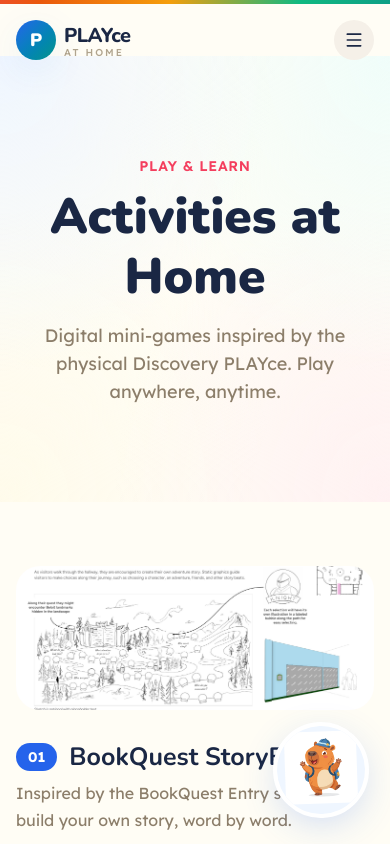
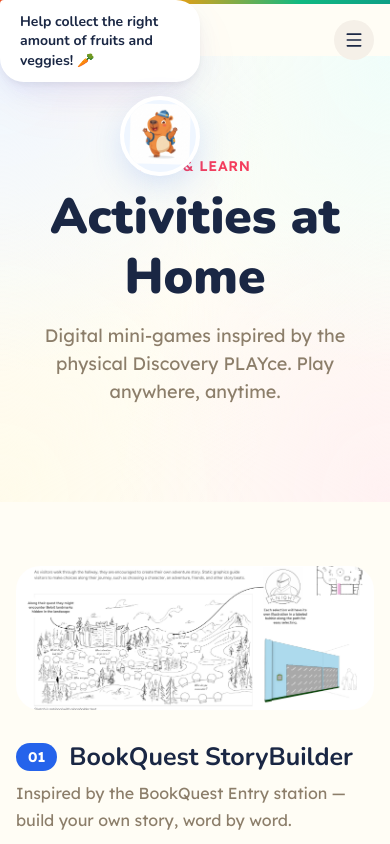
Before and after one commit to hxrnoorsinghai-design/PlayCe-At-Home, a Next.js app: page /en/activities in a window 390 px wide. Shown: the top 844 px of the page. Built offline with nearby package versions, Linux system fonts and the light colour scheme.

Commit message:
feat: upgrade capybara to roam globally and guide on activities page

```diff
--- a/src/app/[locale]/activities/page.tsx
+++ b/src/app/[locale]/activities/page.tsx
@@ -8,6 +8,8 @@
 import { BreathingGuide } from "@/components/activities/BreathingGuide";
 import { TimerModule } from "@/components/activities/TimerModule";
 
+import { ActivitiesGuideInit, ActivitiesGuideWrapper } from "@/components/activities/ActivitiesGuideWrapper";
+
 const activitySections = [
   {
     num: "01",
@@ -15,6 +17,8 @@
     titleEs: "Constructor de Historias BookQuest",
     descEn: "Inspired by the BookQuest Entry station — build your own story, word by word.",
     descEs: "Inspirado en la estación de entrada BookQuest — construye tu propia historia, palabra por palabra.",
+    tipEn: "Drag the words around to build a fun story! 📖",
+    tipEs: "¡Arrastra las palabras para construir una historia divertida! 📖",
     color: "playceBlue",
     image: "/images/playce/bookquest-entry.jpg",
     bgColor: "var(--color-playce-blue-50)",
@@ -25,6 +29,8 @@
     titleEs: "Guía de Respiración de Bienestar",
     descEn: "Inspired by the Wellness Nook — practice calm breathing together.",
     descEs: "Inspirado en el Rincón de Bienestar — practica la respiración tranquila juntos.",
+    tipEn: "Follow the circle to take deep, calming breaths! 🧘",
+    tipEs: "¡Sigue el círculo para respirar profundo y calmarte! 🧘",
     color: "playceTeal",
     image: "/images/playce/wellness-nook.jpg",
     bgColor: "var(--color-playce-teal-50)",
@@ -35,6 +41,8 @@
     titleEs: "Lavarse las Manos y Cepillarse los Dientes",
     descEn: "Inspired by the Bathroom Routines station — build healthy habits with fun timers.",
     descEs: "Inspirado en la estación Rutinas de Baño — construye hábitos saludables con temporizadores divertidos.",
+    tipEn: "Press start and keep scrubbing until the timer stops! 🧼",
+    tipEs: "¡Presiona iniciar y sigue frotando hasta que se detenga el temporizador! 🧼",
     color: "playceLeaf",
     image: "/images/playce/bathroom-station.jpg",
     bgColor: "var(--color-playce-leaf-50)",
@@ -45,6 +53,8 @@
     titleEs: "Emparejar Calcetines de Lavandería",
     descEn: "Inspired by the Laundry station — match socks by color and pattern.",
     descEs: "Inspirado en la estación de Lavandería — empareja calcetines por color y patrón.",
+    tipEn: "Can you find all the matching pairs of socks? 🧦",
+    tipEs: "¿Puedes encontrar todos los pares de calcetines iguales? 🧦",
     color: "playceCoral",
     image: "/images/playce/laundry-station.jpg",
     bgColor: "var(--color-playce-coral-50)",
@@ -55,6 +65,8 @@
     titleEs: "Menú de Cocina Comunitaria",
     descEn: "Inspired by the Community Kitchen — create your own menu from scratch.",
     descEs: "Inspirado en la Cocina Comunitaria — crea tu propio menú desde cero.",
+    tipEn: "What's for dinner? Build a yummy menu! 🍕",
+    tipEs: "¿Qué hay para cenar? ¡Construye un menú delicioso! 🍕",
     color: "playceOrange",
     image: "/images/playce/kitchen-station.jpg",
     bgColor: "var(--color-playce-orange-50)",
@@ -65,6 +77,8 @@
     titleEs: "Mercado de Agricultores",
     descEn: "Inspired by the Farmers Market station — count, sort, and sell.",
     descEs: "Inspirado en la estación del Mercado de Agricultores — cuenta, clasifica y vende.",
+    tipEn: "Help collect the right amount of fruits and veggies! 🥕",
+    tipEs: "¡Ayuda a recolectar la cantidad correcta de frutas y verduras! 🥕",
     color: "playceSun",
     image: "/images/playce/farmers-market.jpg",
     bgColor: "var(--color-playce-sun-50)",
@@ -91,6 +105,7 @@
 
   return (
     <div className="overflow-hidden">
+      <ActivitiesGuideInit />
       {/* Hero */}
       <section className="relative py-24 px-4 gradient-mesh">
         <div className="max-w-4xl mx-auto text-center relative z-10">
@@ -154,7 +169,9 @@
                 </ScrollReveal>
 
                 <ScrollReveal delay={0.15}>
-                  <ActivityComponent locale={locale} />
+                  <ActivitiesGuideWrapper messageEn={section.tipEn} messageEs={section.tipEs}>
+                    <ActivityComponent locale={locale} />
+                  </ActivitiesGuideWrapper>
                 </ScrollReveal>
               </div>
             </div>
--- /dev/null
+++ b/src/components/activities/ActivitiesGuideWrapper.tsx
@@ -0,0 +1,41 @@
+"use client";
+
+import { useEffect, useRef } from "react";
+import { useMascotStore } from "@/store/useMascotStore";
+import { useInView } from "framer-motion";
+
+interface ActivitiesGuideWrapperProps {
+  children: React.ReactNode;
+  messageEn: string;
+  messageEs: string;
+}
+
+export function ActivitiesGuideWrapper({ children, messageEn, messageEs }: ActivitiesGuideWrapperProps) {
+  const { setGuideMessage } = useMascotStore();
+  const ref = useRef<HTMLDivElement>(null);
+  const isInView = useInView(ref, { margin: "-40% 0px -40% 0px" });
+
+  useEffect(() => {
+    if (isInView) {
+      setGuideMessage(messageEn, messageEs);
+    }
+  }, [isInView, messageEn, messageEs, setGuideMessage]);
+
+  return (
+    <div ref={ref} onMouseEnter={() => setGuideMessage(messageEn, messageEs)}>
+      {children}
+    </div>
+  );
+}
+
+// A global initializer for the Activities page to turn on guide mode
+export function ActivitiesGuideInit() {
+  const { setMode } = useMascotStore();
+
+  useEffect(() => {
+    setMode("guide");
+    return () => setMode("roam");
+  }, [setMode]);
+
+  return null;
+}
--- a/src/components/ui/CapybaraMascot.tsx
+++ b/src/components/ui/CapybaraMascot.tsx
@@ -2,9 +2,17 @@
 
 import { useState, useEffect } from "react";
 import Image from "next/image";
-import { motion, AnimatePresence } from "framer-motion";
+import { motion, AnimatePresence, useMotionValue, useSpring } from "framer-motion";
 import { X } from "lucide-react";
 import { useLocale } from "next-intl";
+import { useMascotStore } from "@/store/useMascotStore";
+
+const ROAM_POSITIONS = [
+  "bottom-4 right-4 md:bottom-8 md:right-8",
+  "bottom-4 left-4 md:bottom-8 md:left-8",
+  "top-20 right-4 md:top-24 md:right-8",
+  "top-20 left-4 md:top-24 md:left-8",
+];
 
 const messages = {
   en: [
@@ -26,40 +34,106 @@
 export function CapybaraMascot() {
   const locale = useLocale();
   const isEn = locale === "en";
+  const { mode, guideMessageEn, guideMessageEs } = useMascotStore();
+
   const [isVisible, setIsVisible] = useState(false);
   const [showMessage, setShowMessage] = useState(false);
   const [messageIndex, setMessageIndex] = useState(0);
   const [dismissed, setDismissed] = useState(false);
 
-  // Delay the mascot's initial appearance
+  const [roamPosIndex, setRoamPosIndex] = useState(0);
+
+  // Mouse tracking for guide mode
+  const mouseX = useMotionValue(0);
+  const mouseY = useMotionValue(0);
+  const springX = useSpring(mouseX, { stiffness: 100, damping: 20 });
+  const springY = useSpring(mouseY, { stiffness: 100, damping: 20 });
+
+  useEffect(() => {
+    if (mode !== 'guide') return;
+
+    const handleMouseMove = (e: MouseEvent) => {
+      // Offset by 40px so it doesn't block the actual pointer
+      mouseX.set(e.clientX + 40);
+      mouseY.set(e.clientY + 40);
+    };
+
+    window.addEventListener("mousemove", handleMouseMove);
+    return () => window.removeEventListener("mousemove", handleMouseMove);
+  }, [mode, mouseX, mouseY]);
+
+  // Initial appearance
   useEffect(() => {
     if (dismissed) return;
-    const timer = setTimeout(() => {
-      setIsVisible(true);
-    }, 2000);
+    const timer = setTimeout(() => setIsVisible(true), 2000);
     return () => clearTimeout(timer);
   }, [dismissed]);
 
-  // Rotate messages periodically when visible
+  // Roam mode: occasionally change corners
   useEffect(() => {
-    if (!isVisible || !showMessage) return;
+    if (mode !== 'roam' || !isVisible) return;
+
+    const roamTimer = setInterval(() => {
+      // Hide temporarily
+      setIsVisible(false);
+
+      setTimeout(() => {
+        // Pick a new random position
+        setRoamPosIndex((prev) => {
+          let next = Math.floor(Math.random() * ROAM_POSITIONS.length);
+          if (next === prev) next = (next + 1) % ROAM_POSITIONS.length;
+          return next;
+        });
+        setIsVisible(true);
+      }, 1000); // Wait 1 second before popping back out
+
+    }, 15000); // Change position every 15 seconds
+
+    return () => clearInterval(roamTimer);
+  }, [mode, isVisible]);
+
+  // Auto-rotate default messages in roam mode
+  useEffect(() => {
+    if (mode === 'guide' || !isVisible || !showMessage) return;
     const msgTimer = setInterval(() => {
       setMessageIndex((prev) => (prev + 1) % messages[isEn ? "en" : "es"].length);
     }, 5000);
     return () => clearInterval(msgTimer);
-  }, [isVisible, showMessage, isEn]);
+  }, [isVisible, showMessage, isEn, mode]);
 
-  if (dismissed) return null;
+  // Auto-show guide messages when they change
+  useEffect(() => {
+    if (mode === 'guide' && (guideMessageEn || guideMessageEs)) {
+      setShowMessage(true);
+    }
+  }, [guideMessageEn, guideMessageEs, mode]);
+
+  if (dismissed && mode !== 'guide') return null;
+
+  // Determine current active message
+  let activeMessage = messages[isEn ? "en" : "es"][messageIndex];
+  if (mode === 'guide') {
+    activeMessage = isEn
+      ? (guideMessageEn || "Let's explore this activity!")
+      : (guideMessageEs || "¡Exploremos esta actividad!");
+  }
 
   return (
     <AnimatePresence>
       {isVisible && (
         <motion.div
-          initial={{ y: 150, opacity: 0 }}
-          animate={{ y: 0, opacity: 1 }}
-          exit={{ y: 150, opacity: 0 }}
+          initial={{ scale: 0, opacity: 0 }}
+          animate={{ scale: 1, opacity: 1 }}
+          exit={{ scale: 0, opacity: 0 }}
           transition={{ type: "spring", stiffness: 200, damping: 20 }}
-          className="fixed bottom-4 right-4 md:bottom-8 md:right-8 z-[100] flex flex-col items-end pointer-events-none"
+          style={mode === 'guide' ? { x: springX, y: springY } : undefined}
+          className={`
+            fixed z-[100] flex flex-col items-end
+            ${mode === 'guide'
+              ? 'top-0 left-0 pointer-events-none' // Follows mouse, ignores clicks
+              : `${ROAM_POSITIONS[roamPosIndex]} pointer-events-none` // Fixed in a corner
+            }
+          `}
         >
           {/* Speech Bubble */}
           <AnimatePresence mode="wait">
@@ -68,70 +142,72 @@
                 initial={{ opacity: 0, y: 10, scale: 0.9 }}
                 animate={{ opacity: 1, y: 0, scale: 1 }}
                 exit={{ opacity: 0, scale: 0.9 }}
-                className="mb-4 bg-white px-5 py-3 rounded-2xl rounded-br-sm shadow-playful relative pointer-events-auto max-w-[200px]"
+                className={`mb-4 bg-white px-5 py-3 rounded-2xl shadow-playful relative max-w-[200px] ${
+                  mode === 'guide' ? 'rounded-tl-sm pointer-events-none' : 'rounded-br-sm pointer-events-auto'
+                }`}
               >
+                {mode === 'roam' && (
                   <button
                     onClick={() => setShowMessage(false)}
                     className="absolute -top-2 -right-2 w-5 h-5 bg-warm-200 hover:bg-playceCoral text-white rounded-full flex items-center justify-center transition-colors"
                   >
                     <X className="w-3 h-3 text-playceInk hover:text-white" />
                   </button>
-                <p className="text-sm font-heading font-bold text-playceInk">
-                  {messages[isEn ? "en" : "es"][messageIndex]}
+                )}
+                <p className="text-sm font-heading font-bold text-playceInk leading-snug">
+                  {activeMessage}
                 </p>
                 {/* Tail */}
-                <div className="absolute -bottom-2 right-6 w-4 h-4 bg-white rotate-45 transform" />
+                <div className={`absolute w-4 h-4 bg-white rotate-45 transform ${
+                  mode === 'guide' ? '-top-2 left-6' : '-bottom-2 right-6'
+                }`} />
               </motion.div>
             )}
           </AnimatePresence>
 
           {/* Mascot Container */}
-          <div className="relative group pointer-events-auto cursor-pointer">
+          <div className={`relative group ${mode === 'roam' ? 'pointer-events-auto cursor-pointer' : ''}`}>
             <motion.div
               animate={{
-                y: [0, -20, 0, -10, 0],
-                x: [0, -15, 10, -5, 0],
-                rotate: [0, -5, 5, -2, 0],
+                y: [0, -15, 0],
+                rotate: mode === 'roam' ? [0, -5, 5, 0] : [0, 5, -5, 0],
               }}
               transition={{
-                duration: 6,
+                duration: 4,
                 repeat: Infinity,
                 ease: "easeInOut",
-                times: [0, 0.25, 0.5, 0.75, 1]
               }}
-              whileHover={{ scale: 1.1, rotate: 10, y: -10 }}
-              whileTap={{ scale: 0.9 }}
+              whileHover={mode === 'roam' ? { scale: 1.1, rotate: 10, y: -10 } : undefined}
+              whileTap={mode === 'roam' ? { scale: 0.9 } : undefined}
               onClick={() => {
+                if (mode === 'roam') {
                   if (!showMessage) {
                     setMessageIndex(Math.floor(Math.random() * messages[isEn ? "en" : "es"].length));
                   }
                   setShowMessage(!showMessage);
+                }
               }}
-              className="relative w-24 h-24 md:w-32 md:h-32 bg-white rounded-full shadow-colored-blue border-4 border-white overflow-hidden"
+              className="relative w-20 h-20 md:w-28 md:h-28 bg-white rounded-full shadow-colored-blue border-4 border-white overflow-hidden"
             >
               <div className="absolute inset-0 bg-playceBlue-50" />
               <motion.div
                 className="absolute inset-0"
-                animate={{
-                  y: [0, -5, 0],
-                }}
-                transition={{
-                  duration: 2,
-                  repeat: Infinity,
-                  ease: "easeInOut"
-                }}
+                animate={{ y: [0, -4, 0] }}
+                transition={{ duration: 2, repeat: Infinity, ease: "easeInOut" }}
               >
                 <Image
                   src="/images/playce/capybara-mascot.png"
                   alt="Cappy the Capybara Mascot"
                   fill
-                  className="object-cover p-2"
+                  className="object-cover p-1.5"
                   style={{ mixBlendMode: 'multiply' }}
+                  priority
                 />
               </motion.div>
             </motion.div>
 
-            {/* Dismiss button on hover */}
+            {/* Dismiss button on hover (only in roam mode) */}
+            {mode === 'roam' && (
               <button
                 onClick={(e) => {
                   e.stopPropagation();
@@ -142,6 +218,7 @@
               >
                 <X className="w-4 h-4" />
               </button>
+            )}
           </div>
         </motion.div>
       )}
--- /dev/null
+++ b/src/store/useMascotStore.ts
@@ -0,0 +1,19 @@
+import { create } from 'zustand';
+
+type MascotMode = 'roam' | 'guide' | 'hidden';
+
+interface MascotState {
+  mode: MascotMode;
+  guideMessageEn: string | null;
+  guideMessageEs: string | null;
+  setMode: (mode: MascotMode) => void;
+  setGuideMessage: (en: string | null, es: string | null) => void;
+}
+
+export const useMascotStore = create<MascotState>((set) => ({
+  mode: 'roam',
+  guideMessageEn: null,
+  guideMessageEs: null,
+  setMode: (mode) => set({ mode }),
+  setGuideMessage: (en, es) => set({ guideMessageEn: en, guideMessageEs: es }),
+}));
```
Lines whose indentation alone changed are shown as unchanged.
